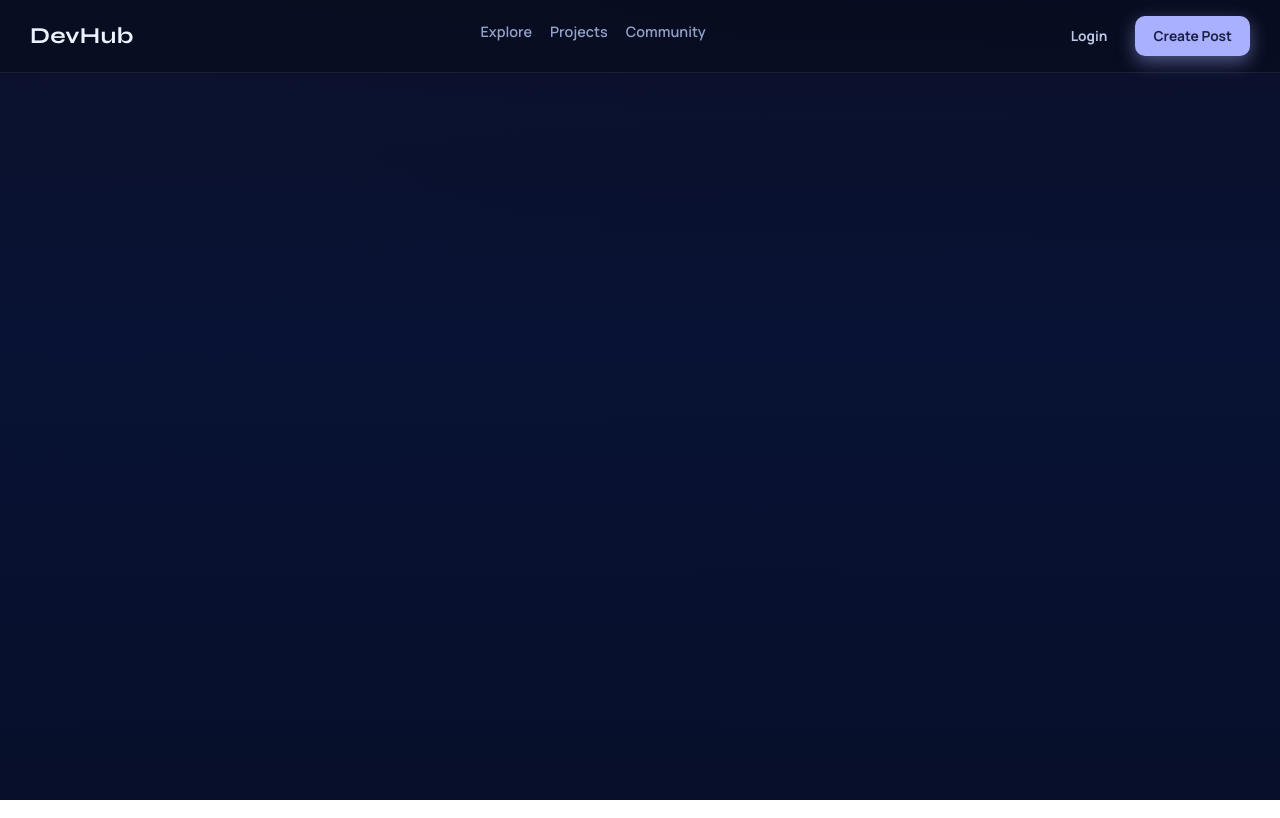
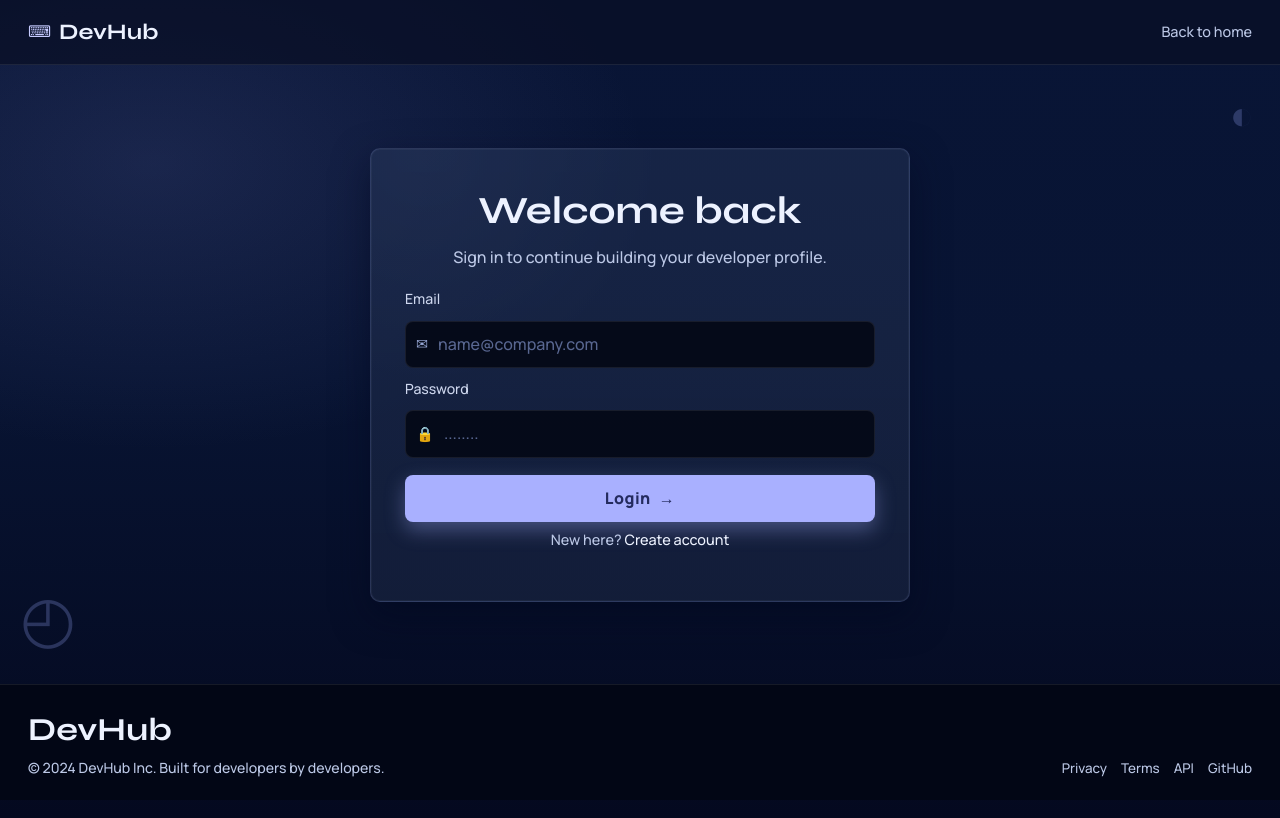
Before and after one commit to sadhana62/Hubdev, a React (Vite) app in the folder frontend/: page /login in a window 1280 px wide. Built offline with nearby package versions, Linux system fonts and the light colour scheme.

Commit message:
added frontend changes for the auth api

```diff
--- a/frontend/src/App.jsx
+++ b/frontend/src/App.jsx
@@ -1,5 +1,6 @@
 import { NavLink, Route, Routes, useLocation } from "react-router-dom";
 import HomePage from "./pages/HomePage.jsx";
+import LoginPage from "./pages/LoginPage.jsx";
 import RegisterPage from "./pages/RegisterPage.jsx";
 import StackPage from "./pages/StackPage.jsx";
 import StatusPage from "./pages/StatusPage.jsx";
@@ -12,11 +13,11 @@ const links = [
 
 export default function App() {
   const location = useLocation();
-  const isRegisterPage = location.pathname === "/register";
+  const isAuthPage = location.pathname === "/register" || location.pathname === "/login";
 
   return (
-    <div className={isRegisterPage ? "app-frame register-frame" : "app-frame"}>
-      {!isRegisterPage ? (
+    <div className={isAuthPage ? "app-frame register-frame" : "app-frame"}>
+      {!isAuthPage ? (
         <header className="site-header">
           <div className="brand">DevHub</div>
 
@@ -35,11 +36,11 @@ export default function App() {
           </nav>
 
           <div className="site-actions">
-            <button className="btn btn-ghost" type="button">
+            <NavLink className="btn btn-ghost" to="/login">
               Login
-            </button>
+            </NavLink>
             <NavLink className="btn btn-solid" to="/register">
-              Create Post
+              Create Account
             </NavLink>
           </div>
         </header>
@@ -48,6 +49,7 @@ export default function App() {
       <main className="site-main">
         <Routes>
           <Route path="/" element={<HomePage />} />
+          <Route path="/login" element={<LoginPage />} />
           <Route path="/register" element={<RegisterPage />} />
           <Route path="/stack" element={<StackPage />} />
           <Route path="/search" element={<StatusPage />} />
--- a/frontend/src/pages/LoginPage.jsx
+++ b/frontend/src/pages/LoginPage.jsx
@@ -1,6 +1,57 @@
-import { NavLink } from "react-router-dom";
+import { useState } from "react";
+import { NavLink, useNavigate } from "react-router-dom";
+import { loginUser, saveAuthSession } from "../services/authApi";
 
 export default function LoginPage() {
+  const navigate = useNavigate();
+  const [formData, setFormData] = useState({
+    email: "",
+    password: "",
+  });
+  const [status, setStatus] = useState({
+    loading: false,
+    error: "",
+    success: "",
+  });
+
+  const handleChange = (event) => {
+    const { name, value } = event.target;
+    setFormData((current) => ({
+      ...current,
+      [name]: value,
+    }));
+  };
+
+  const handleSubmit = async (event) => {
+    event.preventDefault();
+    setStatus({
+      loading: true,
+      error: "",
+      success: "",
+    });
+
+    try {
+      const response = await loginUser(formData);
+      saveAuthSession(response.data);
+
+      setStatus({
+        loading: false,
+        error: "",
+        success: "Login successful. Redirecting...",
+      });
+
+      setTimeout(() => {
+        navigate("/");
+      }, 600);
+    } catch (error) {
+      setStatus({
+        loading: false,
+        error: error.message,
+        success: "",
+      });
+    }
+  };
+
   return (
     <section className="register-page">
       <header className="register-header">
@@ -18,26 +69,38 @@ export default function LoginPage() {
           <h1>Welcome back</h1>
           <p>Sign in to continue building your developer profile.</p>
 
-          <form className="register-form" onSubmit={(event) => event.preventDefault()}>
-            <label htmlFor="loginEmail">Email or username</label>
+          <form className="register-form" onSubmit={handleSubmit}>
+            <label htmlFor="email">Email</label>
             <div className="input-wrap">
               <span>&#9993;</span>
               <input
-                id="loginEmail"
-                name="loginEmail"
-                type="text"
-                placeholder="name@company.com or username"
+                id="email"
+                name="email"
+                type="email"
+                placeholder="name@company.com"
+                value={formData.email}
+                onChange={handleChange}
               />
             </div>
 
-            <label htmlFor="loginPassword">Password</label>
+            <label htmlFor="password">Password</label>
             <div className="input-wrap">
               <span>&#128274;</span>
-              <input id="loginPassword" name="loginPassword" type="password" placeholder="........" />
+              <input
+                id="password"
+                name="password"
+                type="password"
+                placeholder="........"
+                value={formData.password}
+                onChange={handleChange}
+              />
             </div>
 
-            <button type="submit" className="register-submit">
-              Login
+            {status.error ? <p className="form-message form-message-error">{status.error}</p> : null}
+            {status.success ? <p className="form-message form-message-success">{status.success}</p> : null}
+
+            <button type="submit" className="register-submit" disabled={status.loading}>
+              {status.loading ? "Logging in..." : "Login"}
               <span aria-hidden="true">&#8594;</span>
             </button>
           </form>
--- a/frontend/src/pages/RegisterPage.jsx
+++ b/frontend/src/pages/RegisterPage.jsx
@@ -1,4 +1,86 @@
+import { useState } from "react";
+import { NavLink, useNavigate } from "react-router-dom";
+import { registerUser, saveAuthSession } from "../services/authApi";
+
 export default function RegisterPage() {
+  const navigate = useNavigate();
+  const [formData, setFormData] = useState({
+    fullName: "",
+    username: "",
+    email: "",
+    bio: "",
+    password: "",
+    confirmPassword: "",
+    terms: false,
+  });
+  const [status, setStatus] = useState({
+    loading: false,
+    error: "",
+    success: "",
+  });
+
+  const handleChange = (event) => {
+    const { name, value, type, checked } = event.target;
+    setFormData((current) => ({
+      ...current,
+      [name]: type === "checkbox" ? checked : value,
+    }));
+  };
+
+  const handleSubmit = async (event) => {
+    event.preventDefault();
+
+    if (formData.password !== formData.confirmPassword) {
+      setStatus({
+        loading: false,
+        error: "Passwords do not match",
+        success: "",
+      });
+      return;
+    }
+
+    if (!formData.terms) {
+      setStatus({
+        loading: false,
+        error: "Please accept the terms to continue",
+        success: "",
+      });
+      return;
+    }
+
+    setStatus({
+      loading: true,
+      error: "",
+      success: "",
+    });
+
+    try {
+      const response = await registerUser({
+        username: formData.username,
+        email: formData.email,
+        password: formData.password,
+        bio: formData.bio || formData.fullName,
+      });
+
+      saveAuthSession(response.data);
+      setStatus({
+        loading: false,
+        error: "",
+        success: "Account created. Redirecting...",
+      });
+
+      setTimeout(() => {
+        navigate("/");
+      }, 600);
+    } catch (error) {
+      setStatus({
+        loading: false,
+        error: error.message,
+        success: "",
+      });
+    }
+  };
+
   return (
     <section className="register-page">
       <header className="register-header">
@@ -6,9 +88,9 @@ export default function RegisterPage() {
           <span className="register-brand-icon">&#x2328;</span>
           <strong>DevHub</strong>
         </div>
-        <a href="#" className="register-support">
-          Support
-        </a>
+        <NavLink to="/login" className="register-support">
+          Login
+        </NavLink>
       </header>
 
       <main className="register-main">
@@ -16,23 +98,57 @@ export default function RegisterPage() {
           <h1>Join DevHub</h1>
           <p>Connect with the world&apos;s best developers.</p>
 
-          <form className="register-form" onSubmit={(event) => event.preventDefault()}>
+          <form className="register-form" onSubmit={handleSubmit}>
             <label htmlFor="fullName">Full Name</label>
             <div className="input-wrap">
               <span>&#128100;</span>
-              <input id="fullName" name="fullName" type="text" placeholder="Linus Torvalds" />
+              <input
+                id="fullName"
+                name="fullName"
+                type="text"
+                placeholder="Linus Torvalds"
+                value={formData.fullName}
+                onChange={handleChange}
+              />
             </div>
 
             <label htmlFor="username">Username</label>
             <div className="input-wrap">
               <span>@</span>
-              <input id="username" name="username" type="text" placeholder="linus_t" />
+              <input
+                id="username"
+                name="username"
+                type="text"
+                placeholder="linus_t"
+                value={formData.username}
+                onChange={handleChange}
+              />
             </div>
 
             <label htmlFor="email">Email</label>
             <div className="input-wrap">
               <span>&#9993;</span>
-              <input id="email" name="email" type="email" placeholder="name@company.com" />
+              <input
+                id="email"
+                name="email"
+                type="email"
+                placeholder="name@company.com"
+                value={formData.email}
+                onChange={handleChange}
+              />
+            </div>
+
+            <label htmlFor="bio">Bio</label>
+            <div className="input-wrap">
+              <span>&#9998;</span>
+              <input
+                id="bio"
+                name="bio"
+                type="text"
+                placeholder="Building tools and sharing ideas"
+                value={formData.bio}
+                onChange={handleChange}
+              />
             </div>
 
             <div className="dual-fields">
@@ -40,7 +156,14 @@ export default function RegisterPage() {
                 <label htmlFor="password">Password</label>
                 <div className="input-wrap">
                   <span>&#128274;</span>
-                  <input id="password" name="password" type="password" placeholder="........" />
+                  <input
+                    id="password"
+                    name="password"
+                    type="password"
+                    placeholder="........"
+                    value={formData.password}
+                    onChange={handleChange}
+                  />
                 </div>
               </div>
 
@@ -53,24 +176,35 @@ export default function RegisterPage() {
                     name="confirmPassword"
                     type="password"
                     placeholder="........"
+                    value={formData.confirmPassword}
+                    onChange={handleChange}
                   />
                 </div>
               </div>
             </div>
 
             <label className="check-row" htmlFor="terms">
-              <input id="terms" name="terms" type="checkbox" />
+              <input
+                id="terms"
+                name="terms"
+                type="checkbox"
+                checked={formData.terms}
+                onChange={handleChange}
+              />
               <span>I accept the Terms and Privacy Policy.</span>
             </label>
 
-            <button type="submit" className="register-submit">
-              Create Account
+            {status.error ? <p className="form-message form-message-error">{status.error}</p> : null}
+            {status.success ? <p className="form-message form-message-success">{status.success}</p> : null}
+
+            <button type="submit" className="register-submit" disabled={status.loading}>
+              {status.loading ? "Creating Account..." : "Create Account"}
               <span aria-hidden="true">&#8594;</span>
             </button>
           </form>
 
           <p className="register-footnote">
-            Already have an account? <a href="#">Login</a>
+            Already have an account? <NavLink to="/login">Login</NavLink>
           </p>
         </article>
       </main>
--- /dev/null
+++ b/frontend/src/services/authApi.js
@@ -0,0 +1,39 @@
+const API_BASE = "/api/v1";
+
+const parseResponse = async (response) => {
+  const data = await response.json().catch(() => null);
+
+  if (!response.ok) {
+    throw new Error(data?.message || "Request failed");
+  }
+
+  return data;
+};
+
+export const registerUser = async (payload) => {
+  const response = await fetch(`http://localhost:5000/api/v1/signup`, {
+    method: "POST",
+    headers: {
+      "Content-Type": "application/json",
+    },
+    body: JSON.stringify(payload),
+  });
+
+  return parseResponse(response);
+};
+
+export const loginUser = async (payload) => {
+  const response = await fetch(`http://localhost:5000/api/v1/login`, {
+    method: "POST",
+    headers: {
+      "Content-Type": "application/json",
+    },
+    body: JSON.stringify(payload),
+  });
+
+  return parseResponse(response);
+};
+
+export const saveAuthSession = (authData) => {
+  localStorage.setItem("devhub_auth", JSON.stringify(authData));
+};
```
Also changed, not shown: frontend/src/styles.css (+24 -0 lines), 1 other file (tests, documents, lock files or other folders).
